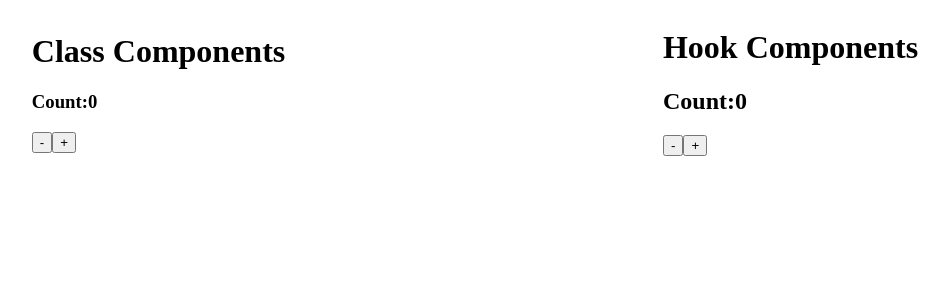
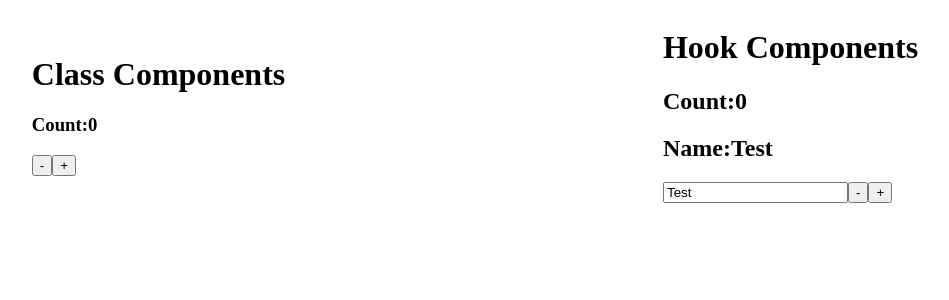
Before and after one commit to SirojiddinCoder/Focus-ReactJs, a React (Create React App) app: page / in a window 1280 px wide. Shown: the top 300 px of the page, without its empty margins (165-1114 px from the left). Built offline with nearby package versions, Linux system fonts and the light colour scheme.

Commit message:
useState hook

```diff
--- a/src/Hook.jsx
+++ b/src/Hook.jsx
@@ -3,13 +3,17 @@
 export const Hook = () => {
 
   const [count,setCount] = useState(0)
+  const [name,setName] = useState("Test")
   return (
     <div>
         <h1>Hook Components</h1>
 
         <h2>Count:{count}</h2>
+        <h2>Name:{name}</h2>
+        <input type="text" value={name} onChange={(e)=>setName(e.target.value)} />
         <button onClick={()=>setCount(count - 1)}>-</button>
         <button onClick={()=>setCount(count  + 1)}>+</button>
+
     </div>
   )
 }
```
